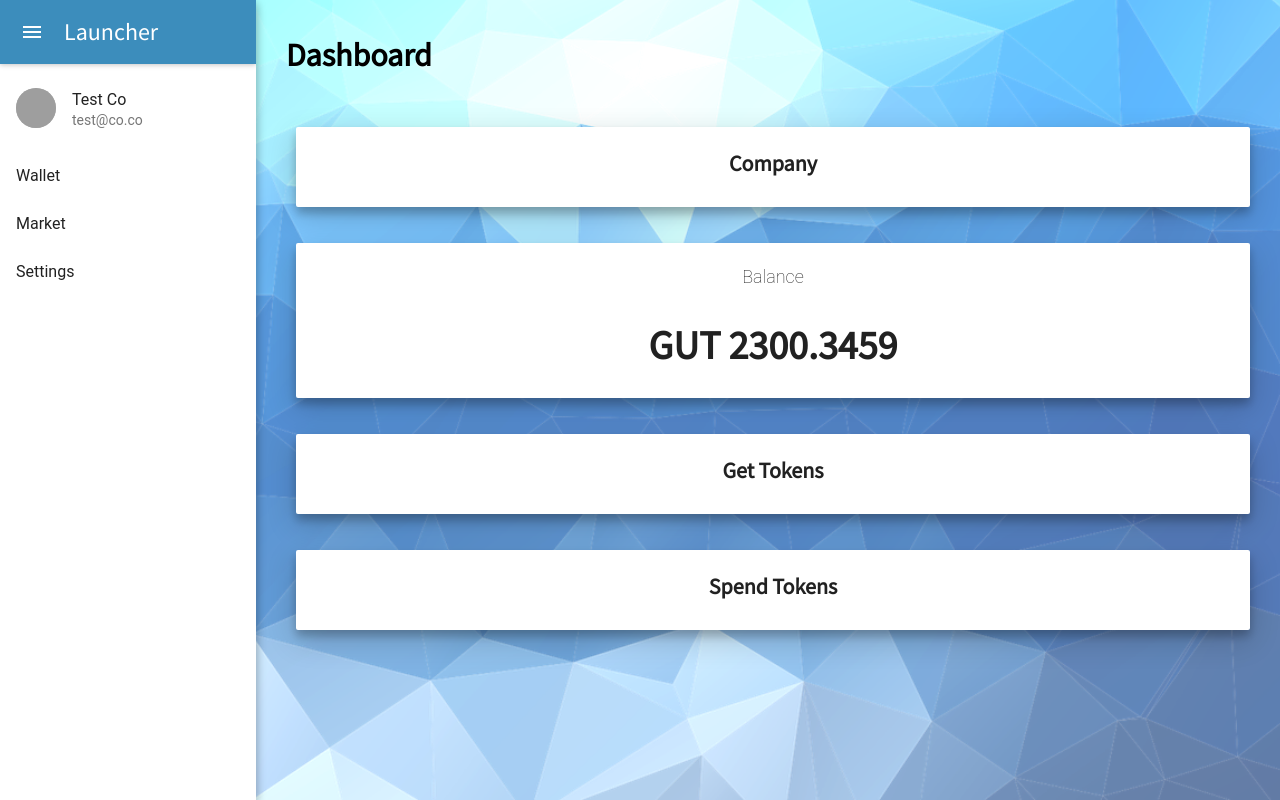
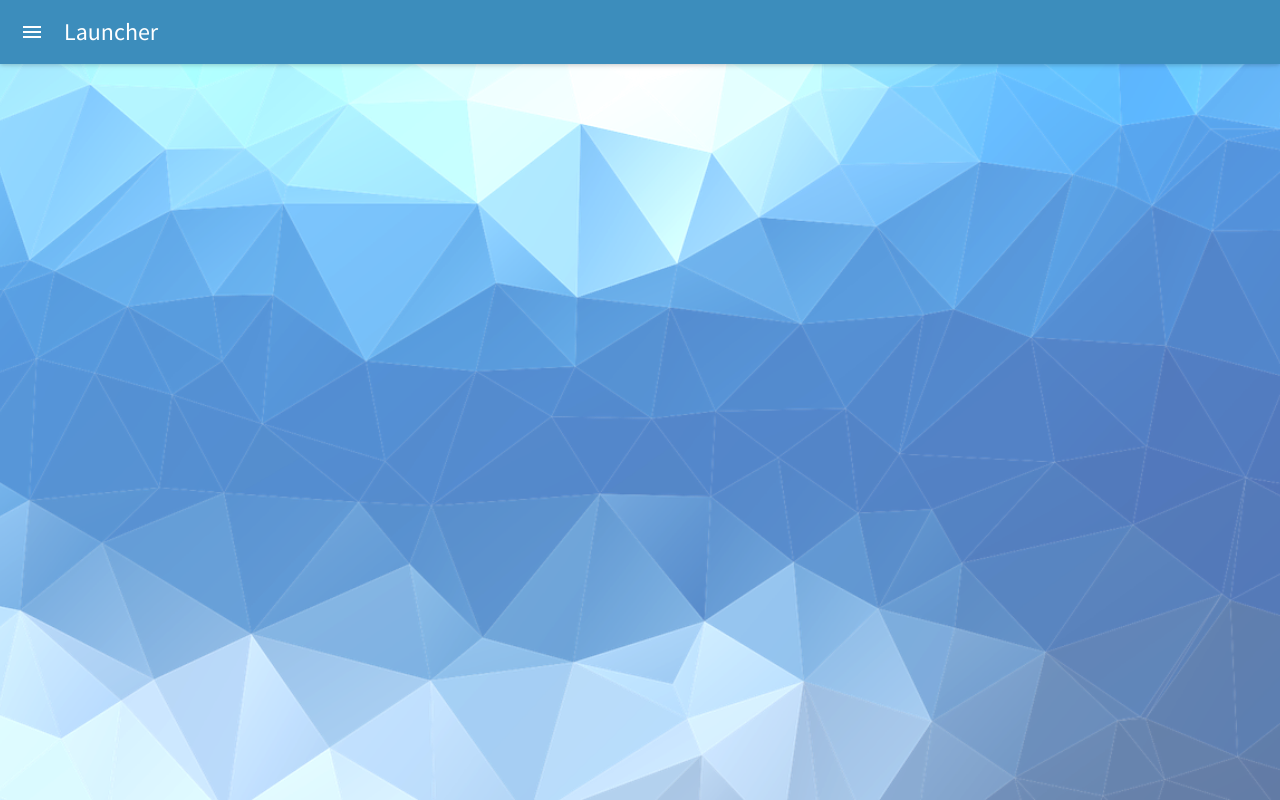
Before and after one commit to michailbrynard/rhino, a React (Create React App) app: page / in a window 1280 px wide. Built offline with nearby package versions, Linux system fonts and the light colour scheme; grey boxes are pictures that could not be loaded.

Commit message:
added landing page with appbar and rendered sidenav on all routes except landing

```diff
--- a/src/App.js
+++ b/src/App.js
@@ -11,6 +11,7 @@ import Nav from './components/nav'
 import Home from './components/home'
 import Wallet from './components/wallet'
 import Market from './components/market'
+import Landing from './components/landing'
 
 const muiTheme = getMuiTheme({
 	palette: {
@@ -20,20 +21,29 @@ const muiTheme = getMuiTheme({
 	},
 });
 
-export default () => (
+export default () => {
+
+	return (
 		<MuiThemeProvider muiTheme={muiTheme}>
 			<Router>
 				<div>
-				<Route path='*' component={Nav}/>
+					<Route path='/' component={Landing} />
 					<div style={{
 						marginLeft: '266px',
 						marginRight: '20px'
 					}}>
-					<Route exact path="/" component={Home} />
-					<Route path="/wallet" component={Wallet} />
-					<Route path="/market" component={Market} />
+						{
+							['/home', '/wallet', '/market'].map((route, index) => (
+								<Route key={index} path={route} component={Nav} />
+							))
+						}
+						<Route exact path='/home' component={Home} />
+						<Route path='/wallet' component={Wallet} />
+						<Route path='/market' component={Market} />
+
 					</div>
 				</div>
 			</Router>
 		</MuiThemeProvider>
 	)
+}
--- /dev/null
+++ b/src/components/landing.js
@@ -0,0 +1,16 @@
+import React, { Component } from 'react'
+import AppBar from 'material-ui/AppBar';
+
+export default class extends Component {
+	constructor(props) {
+		super(props)
+	}
+
+	render() {
+		return (
+			<div>
+				<AppBar title="Launcher" />
+			</div>
+		)
+	}
+}
--- a/src/components/nav.js
+++ b/src/components/nav.js
@@ -1,4 +1,4 @@
-import React, { Component } from 'react'
+import React from 'react'
 import { Link } from 'react-router-dom'
 import AppBar from 'material-ui/AppBar';
 import Drawer from 'material-ui/Drawer';
```
Lines whose indentation alone changed are shown as unchanged.
